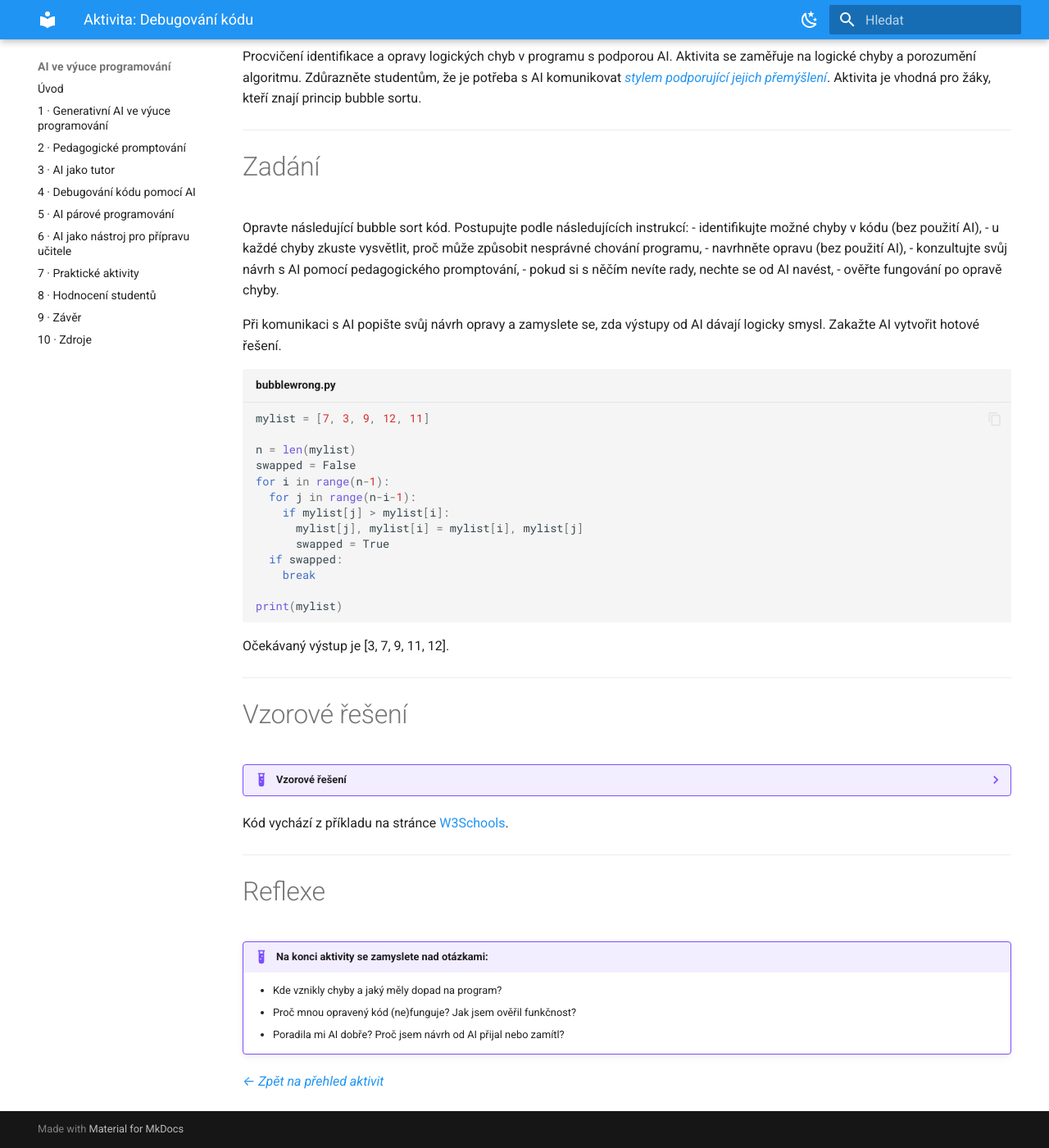
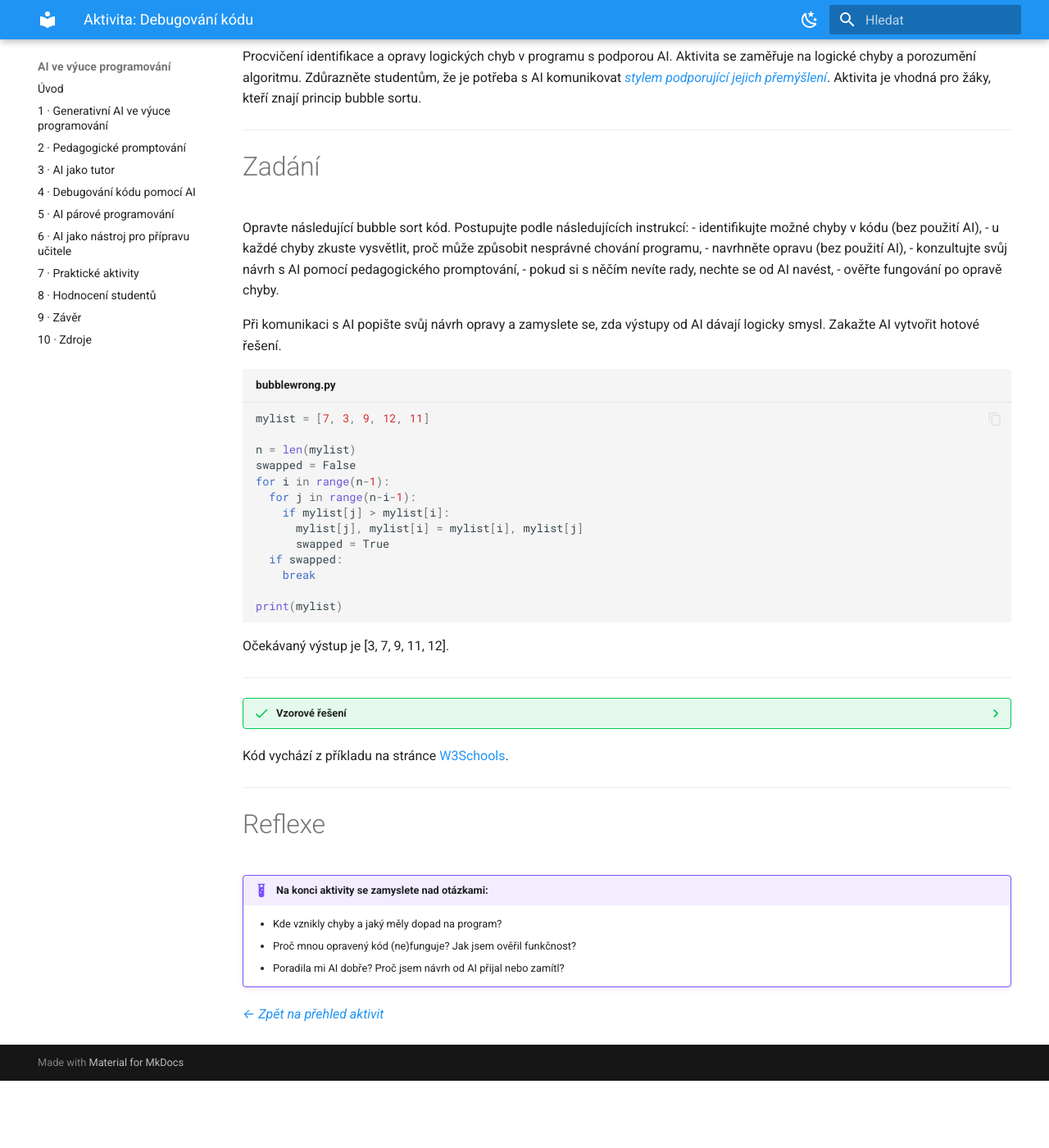
Before and after one commit to 547796/prirucka-AI-programovani, an MkDocs documentation site: the page built from docs/kapitola-07/ladeni-chyb.md, in a window 1280 px wide and 1400 px high, scrolled down 266 px. Shown: the whole window at 82% size. Built offline with MkDocs 1.6.1 and Material for MkDocs 9.7.7, drawn with Linux system fonts in a browser that asks for light colours; after the commit the page ends 1584 px from its top, so only the background shows below that.

Commit message:
ladeni reseni3

````diff
--- /dev/null
+++ b/docs/assets/extra.css
@@ -0,0 +1,3 @@
+.admonition pre {
+    font-size: 1rem;
+}
--- a/docs/kapitola-07/ladeni-chyb.md
+++ b/docs/kapitola-07/ladeni-chyb.md
@@ -42,8 +42,7 @@ Očekávaný výstup je [3, 7, 9, 11, 12].
 
 ---
 
-# Vzorové řešení
-??? example "Vzorové řešení"
+??? success "Vzorové řešení"
     ```python title="bubblesort.py"
         mylist = [7, 3, 9, 12, 11]
 
--- a/mkdocs.yml
+++ b/mkdocs.yml
@@ -52,6 +52,9 @@ markdown_extensions:
   - tables
   - footnotes
 
+extra_css:
+  - assets/extra.css
+
 nav:
   - Úvod: index.md
   - "1 · Generativní AI ve výuce programování": kapitola-01/index.md
````
Also changed, not shown: site/kapitola-07/ladeni-chyb/index.html.
